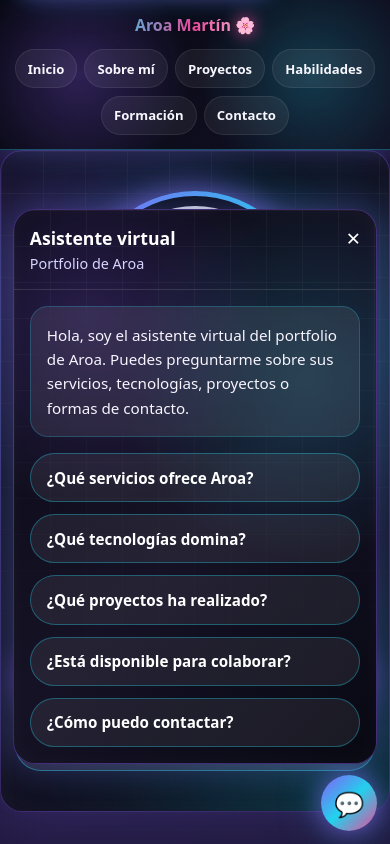
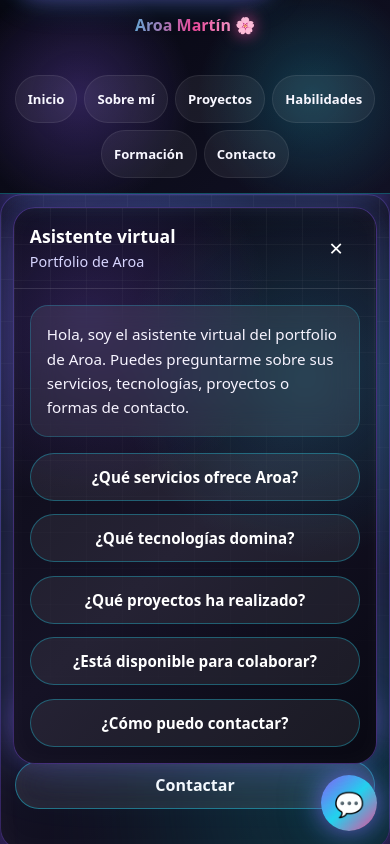
Before and after one commit to Aroa-coder/mi-proyecto-final, a React (Vite) app: page / in a window 390 px wide. Both pictures are taken after a click on the button "Abrir asistente virtual". Shown: the top 844 px of the page. Built offline with nearby package versions, Linux system fonts and the light colour scheme.

Commit message:
lighthouse en 100 consigo reto

```diff
--- a/src/components/Footer/Footer.module.css
+++ b/src/components/Footer/Footer.module.css
@@ -42,11 +42,18 @@
 .footerLink {
   position: relative;
 
+  display: inline-flex;
+  align-items: center;
+  justify-content: center;
+
+  min-height: 48px;
+  min-width: 48px;
+
   color: rgba(229, 231, 235, 0.78);
   font-weight: 600;
   text-decoration: none;
 
-  padding: 0.65rem 1rem;
+  padding: 0 1rem;
   border-radius: 999px;
 
   background-color: rgba(255, 255, 255, 0.05);
@@ -121,11 +128,19 @@
   }
 
   .footerNav {
-    gap: 0.7rem;
+    gap: 0.75rem;
   }
 
   .footerLink {
-    padding: 0.6rem 0.9rem;
+    min-height: 48px;
+    min-width: 48px;
+
+    padding: 0 0.9rem;
+
+    display: inline-flex;
+    align-items: center;
+    justify-content: center;
+
     font-size: 0.9rem;
   }
 }
@@ -139,12 +154,18 @@
     flex-direction: column;
     align-items: center;
     width: 100%;
+    gap: 0.85rem;
   }
 
   .footerLink {
     width: 100%;
     max-width: 260px;
+    min-height: 48px;
+
+    display: inline-flex;
+    align-items: center;
     justify-content: center;
+
     text-align: center;
   }
 
--- a/src/components/Header/Navbar.module.css
+++ b/src/components/Header/Navbar.module.css
@@ -8,7 +8,7 @@
   display: flex;
   align-items: center;
   justify-content: center;
-  gap: 0.5rem;
+  gap: 1rem;
 
   list-style: none;
   padding: 0;
@@ -24,7 +24,10 @@
   align-items: center;
   justify-content: center;
 
-  padding: 0.7rem 1rem;
+  min-height: 48px;
+  min-width: 48px;
+
+  padding: 0 1rem;
   border-radius: 999px;
 
   color: #f8f7ff !important;
@@ -42,7 +45,6 @@
     border-color 0.3s ease,
     box-shadow 0.3s ease;
 }
-
 .navLink::before {
   content: "";
   position: absolute;
--- a/src/components/Hero/Hero.module.css
+++ b/src/components/Hero/Hero.module.css
@@ -174,7 +174,10 @@
   align-items: center;
   justify-content: center;
 
-  padding: 14px 28px;
+  min-height: 48px;
+  min-width: 48px;
+
+  padding: 0 28px;
   border-radius: 999px;
 
   text-decoration: none;
--- a/src/components/ProjectCard/ProjectCard.module.css
+++ b/src/components/ProjectCard/ProjectCard.module.css
@@ -156,7 +156,10 @@
   align-items: center;
   justify-content: center;
 
-  padding: 0.85rem 1.4rem;
+  min-height: 48px;
+  min-width: 48px;
+
+  padding: 0 1.4rem;
   border-radius: 999px;
 
   color: #ffffff;
--- a/src/components/chatbot/chatbot.css
+++ b/src/components/chatbot/chatbot.css
@@ -170,10 +170,18 @@
 }
 
 .chatbot-close {
+  width: 48px;
+  height: 48px;
+
   border: none;
+  border-radius: 50%;
   background: transparent;
 
   color: #ffffff;
+
+  display: inline-flex;
+  align-items: center;
+  justify-content: center;
 
   font-size: 1.5rem;
   cursor: pointer;
@@ -240,7 +248,8 @@
 .chatbot-options button {
   width: 100%;
 
-  padding: 0.85rem 1rem;
+min-height: 48px;
+padding: 0 1rem;
 
   border-radius: 999px;
 
--- a/src/components/chatbot/chatbot.jsx
+++ b/src/components/chatbot/chatbot.jsx
@@ -47,12 +47,13 @@ function ChatBot() {
       {isOpen && (
         <section
           className="chatbot-panel"
+          aria-labelledby="chatbot-title"
           aria-live="polite"
         >
           <header className="chatbot-header">
 
             <div>
-              <h2>
+              <h2 id="chatbot-title">
                 Asistente virtual
               </h2>
 
--- a/src/styles/index.css
+++ b/src/styles/index.css
@@ -18,3 +18,38 @@ img {
   max-width: 100%;
   display: block;
 }
+
+/* ==========================
+   FIX LIGHTHOUSE TOUCH TARGETS
+========================== */
+
+a,
+button {
+  min-height: 48px;
+}
+
+.navLink,
+.primaryButton,
+.primary-button,
+.secondaryButton,
+.secondary-button,
+.button,
+.footerLink,
+.chatbot-toggle,
+.chatbot-close,
+.chatbot-options button {
+  min-width: 48px;
+  min-height: 48px;
+
+  display: inline-flex;
+  align-items: center;
+  justify-content: center;
+}
+
+.navList,
+.footerNav,
+.heroActions,
+.hero-actions,
+.chatbot-options {
+  gap: 0.85rem;
+}
```
